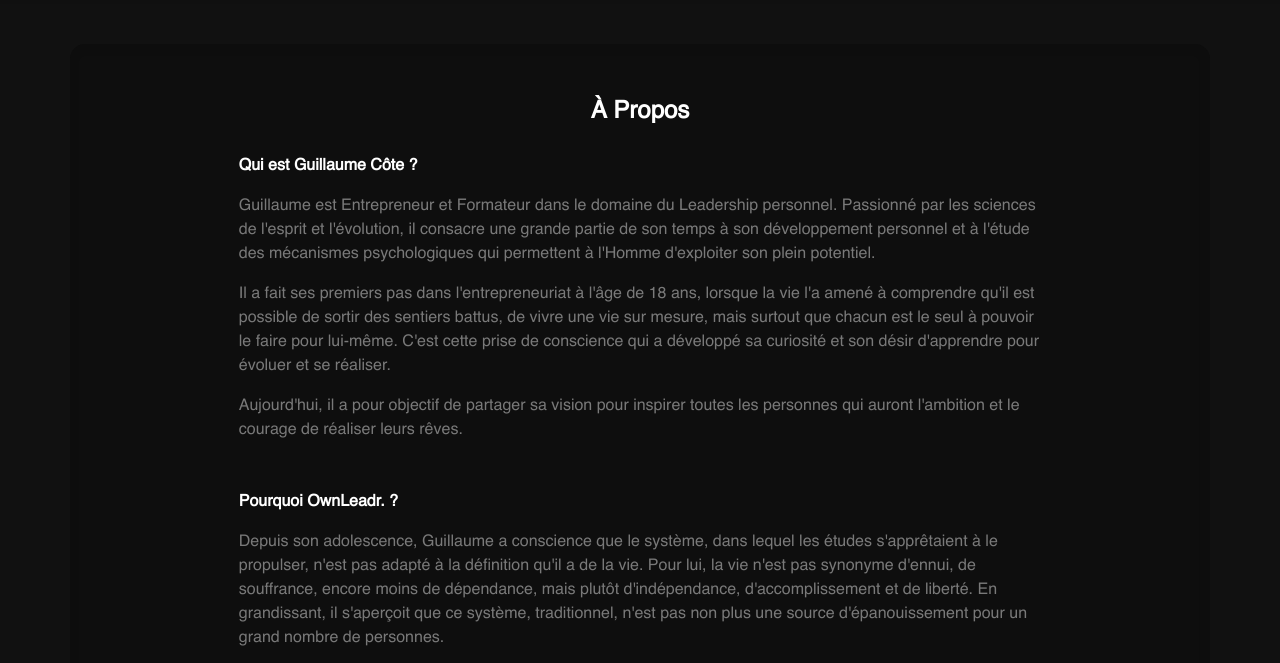
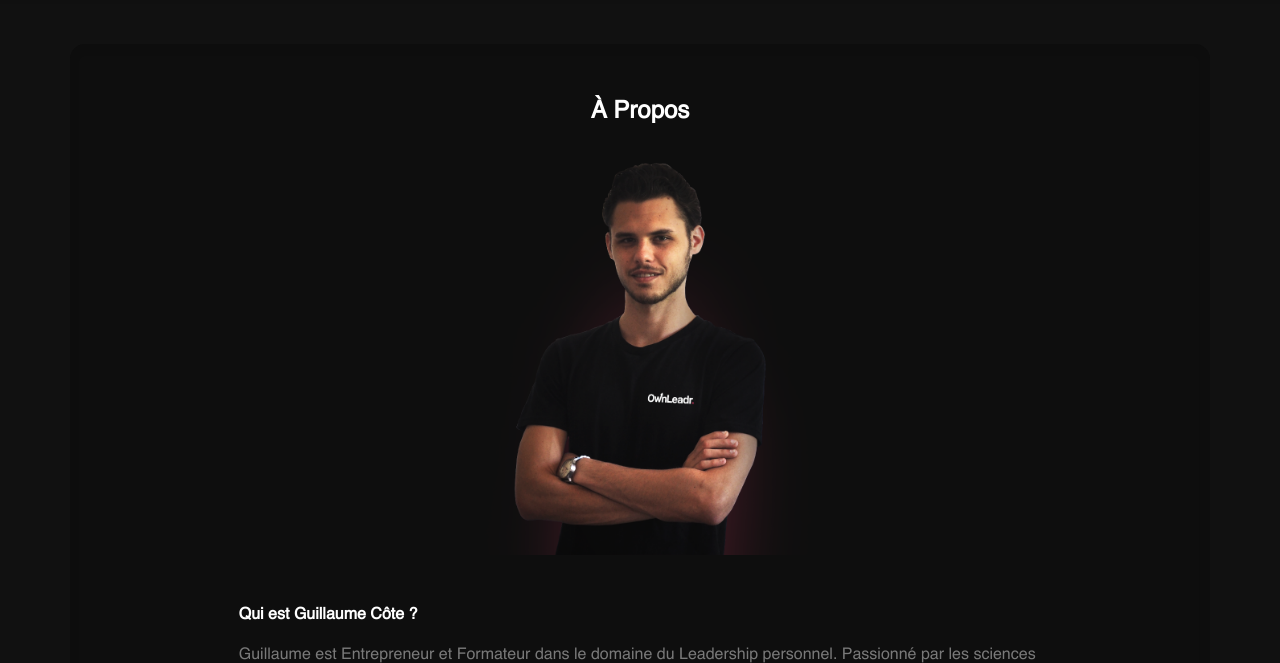
Before and after one commit to ndogota/ownleadrwebsite, a plain HTML site: page propos.html in a window 1280 px wide. Shown: the part 86-749 px from the top of the page. Drawn offline with nearby package versions, Linux system fonts and the light colour scheme.

Commit message:
add picture in history page

```diff
--- a/propos.html
+++ b/propos.html
@@ -39,6 +39,7 @@
   <div class="container container-politics d-flex justify-content-center">
     <div class="col-sm-9 text-grey">
       <p class="text-center text-white font-weight-bold text-title mb-4">À Propos</p>
+      <img class="img-fluid w-50 mx-auto d-block mt-4 mb-5" src="img/guillaume-picture.png"/>
       <p class="font-weight-bold text-white">Qui est Guillaume Côte ?</p>
       <p>Guillaume est Entrepreneur et Formateur dans le domaine du Leadership personnel. Passionné par les sciences de l'esprit et l'évolution, il consacre une grande partie de son temps à son développement personnel et à l'étude des mécanismes psychologiques qui permettent à l'Homme d'exploiter son plein potentiel.</p>
       <p>Il a fait ses premiers pas dans l'entrepreneuriat à l'âge de 18 ans, lorsque la vie l'a amené à comprendre qu'il est possible de sortir des sentiers battus, de vivre une vie sur mesure, mais surtout que chacun est le seul à pouvoir le faire pour lui-même. C'est cette prise de conscience qui a développé sa curiosité et son désir d'apprendre pour évoluer et se réaliser.</p>
```
Also changed, not shown: img/guillaume-picture.png (added).
